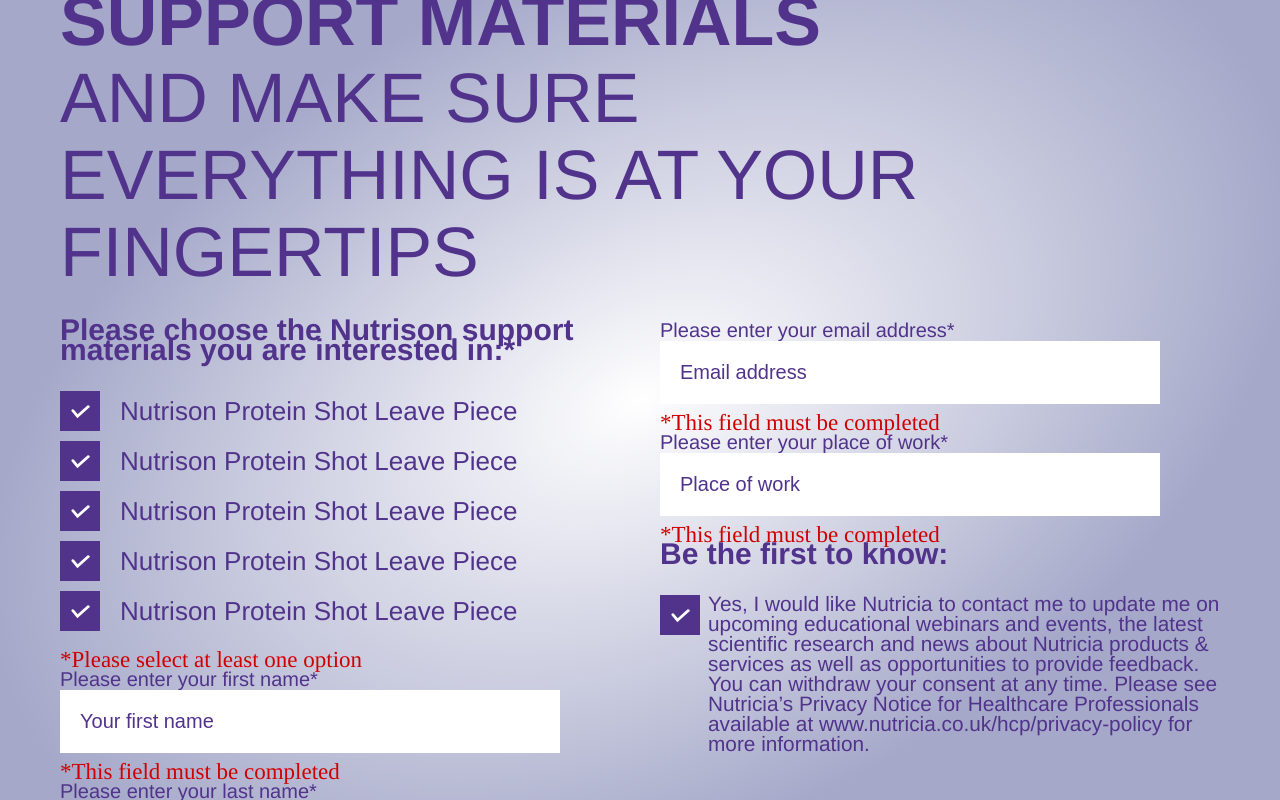
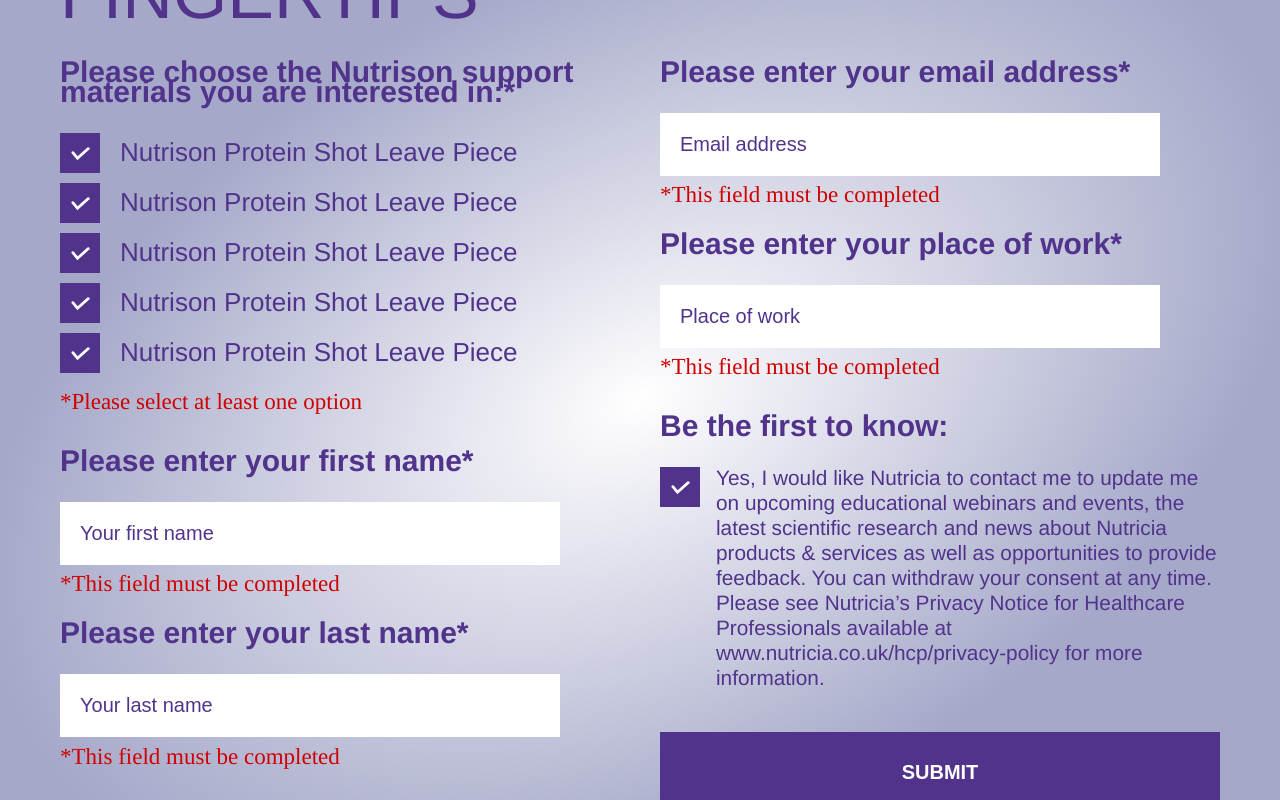
Before and after one commit to Life-Healthcare/nutricia-touchscreen, a React app: page / in a window 1280 px wide. Built offline with nearby package versions, Linux system fonts and the light colour scheme.

Commit message:
feat: form ui

```diff
--- a/src/components/form/components/input.tsx
+++ b/src/components/form/components/input.tsx
@@ -27,7 +27,9 @@
   const id = useId();
   return (
     <TextGroup>
-      <label>{label}</label>
+      <label htmlFor={id}>
+        <h2>{label}</h2>
+      </label>
       <input
         id={id}
         name={name}
--- a/src/components/form/components/styles.ts
+++ b/src/components/form/components/styles.ts
@@ -3,14 +3,17 @@
 export const TextGroup = styled.div`
   display: grid;
   max-width: 500px;
+  margin-bottom: 1.5em;
 
   input {
     padding: 1em;
     border: none;
     color: #51338c;
+    font-size: 1em;
 
     &::placeholder {
       color: #51338c;
+      font-size: 1em;
     }
   }
 `;
@@ -36,13 +39,15 @@
 
 export const CheckBoxGroup = styled.div<{ labelSize: "sm" | "lg" }>`
   margin-bottom: 0.5em;
+  max-width: 770px;
   span {
     font-size: 1.3em;
+    line-height: 1.2;
   }
 
   label {
     display: grid;
-    grid-template-columns: 2em 1fr;
+    grid-template-columns: 2rem 1fr;
     gap: 1em;
     align-items: ${({ labelSize }) =>
       labelSize === "sm" ? "flex-start" : "center"} ;
--- a/src/components/form/form.tsx
+++ b/src/components/form/form.tsx
@@ -1,6 +1,9 @@
 import React, { ChangeEventHandler } from "react";
 import {
+  Button,
   Content,
+  Exit,
+  Footer,
   FormWrapper,
   Group,
   Header,
@@ -134,10 +137,34 @@
             />
           </Group>
           <Group>
-
+            <Button>
+              <span>Submit</span>
+            </Button>
+            <Exit>Reset Form</Exit>
+            <Exit>Exit</Exit>
           </Group>
         </Section>
       </Content>
+      <Footer>
+        <Section>
+          <p>*Required fields</p>
+          <p>This information is intended for healthcare professionals only.</p>
+        </Section>
+        <Section>
+          <h3>Data Protection:</h3>
+          <p>
+            Data Protection: Nutricia Ltd. acting as data controller collects
+            and manages your personal information. Please see Nutricia’s Privacy
+            Notice for Healthcare Professionals available at
+            www.nutricia.co.uk/hcp/privacy-policy for more information. You can
+            withdraw your consent at any time. Any personal data provided by you
+            to Nutricia will be held in accordance with our Privacy Notice, UK
+            GDPR and the Data Protection Act 2018. Nutricia Ltd, Newmarket
+            Avenue, Whitehorse Business Park, Trowbridge, Wiltshire BA14 0XQ,
+            England.
+          </p>
+        </Section>
+      </Footer>
     </FormWrapper>
   );
 }
--- a/src/components/form/styles.ts
+++ b/src/components/form/styles.ts
@@ -42,9 +42,48 @@
 `;
 
 export const Group = styled.div`
-
-`
+  margin-bottom: 2em;
+`;
 
 export const Section = styled.div``;
 
-export const Footer = styled.footer``;
+export const Footer = styled.footer`
+  width: 100%;
+  display: grid;
+  grid-template-columns: repeat(2, 1fr);
+  align-items: end;
+  gap: 2em;
+
+  h3 {
+    font-weight: bold;
+  }
+
+  ${Group} {
+    margin-bottom: 0;
+  }
+`;
+
+export const Button = styled.button`
+  display: inline-block;
+  border: none;
+  width: 100%;
+  max-width: 800px;
+  padding: 1.5em;
+  color: #ffffff;
+  background-color: #51338c;
+  text-transform: uppercase;
+  font-weight: bold;
+  cursor: pointer;
+  margin-bottom: 1.5em;
+`;
+
+export const Exit = styled.button`
+  display: block;
+  border: none;
+  background-color: transparent;
+  color: #51338c;
+  text-transform: uppercase;
+  font-weight: bold;
+  cursor: pointer;
+  margin-bottom: 1.5em;
+`;
```
